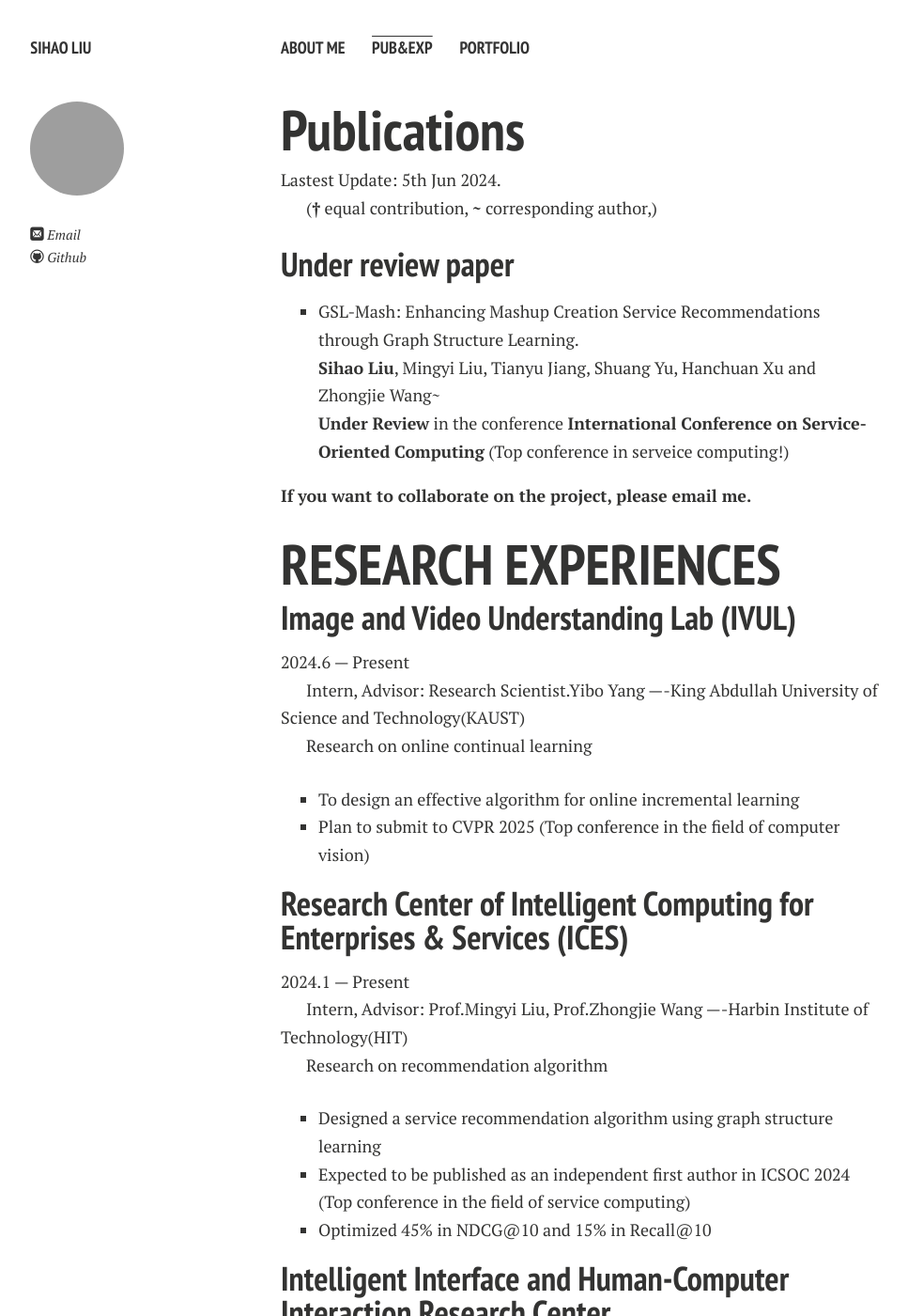
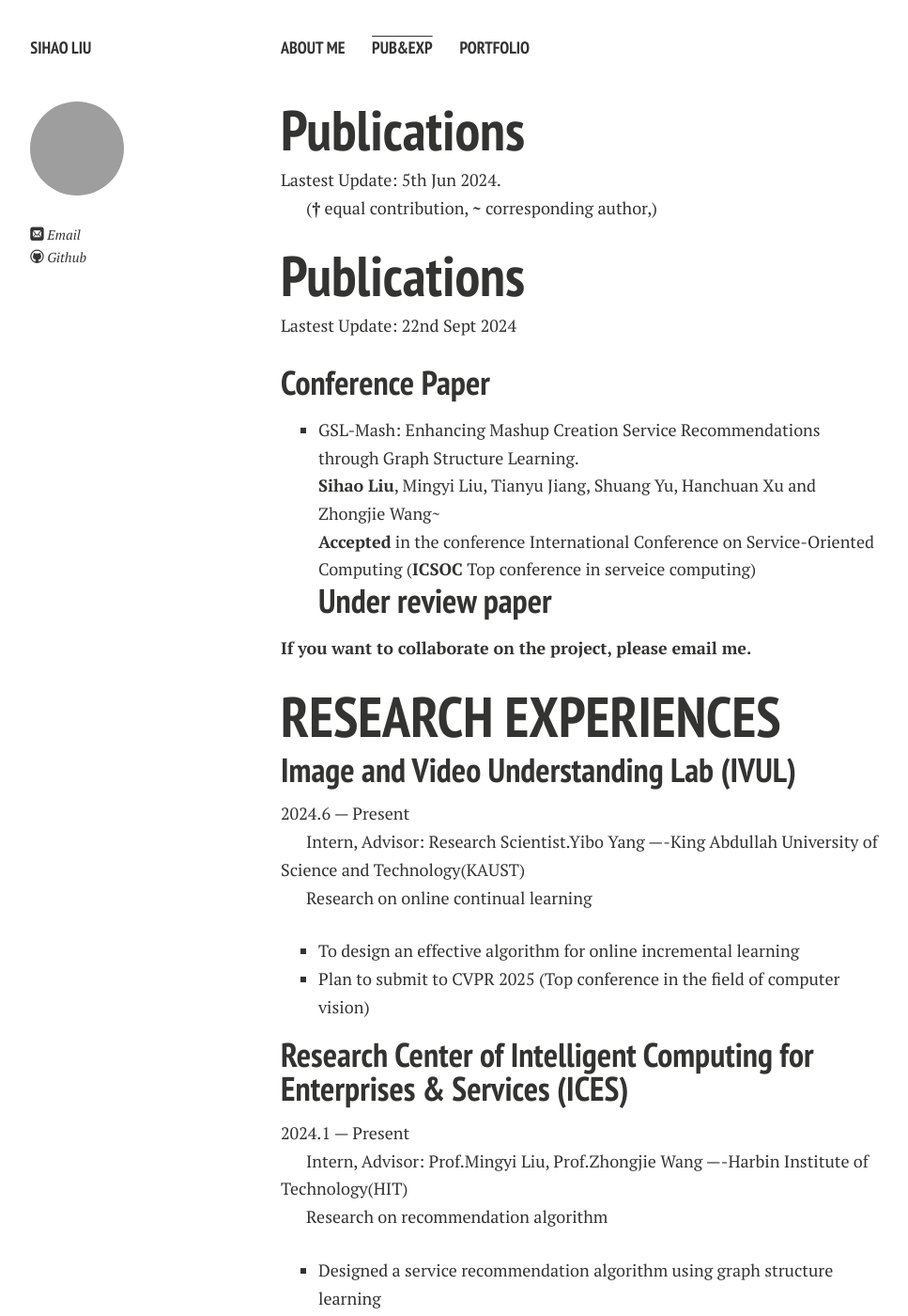
Before and after one commit to MyToumaKazusa/MyToumaKazusa.github.io, a Jekyll site: the page built from publications.md, in a window 1280 px wide and 1400 px high. Shown: the whole window at 94% size, without its empty margins (21-988 px from the left). Built offline with Jekyll 4.4.1, drawn with Linux system fonts in a browser that asks for light colours; nearby versions of some CDN libraries; comment, search, counter and statistics services are not loaded; a style sheet for code colours, icons or effects is not loaded; some of the changed text lies outside the part shown.

Commit message:
2024/9/22

```diff
--- a/publications.md
+++ b/publications.md
@@ -30,10 +30,14 @@ Lastest Update: 5th Jun 2024.
 - Cross-domain car detection model with integrated convolutional block attention mechanism. [[pdf]](https://www.sciencedirect.com/science/article/pii/S0262885623002081) <br>Haoxuan Xu†, **Songning Lai†** and Yang Yang~<br>
 **Accepted** in the journal **Image and Vision Computing** (JCR Q1(IF:4.7) CCF C). -->
 
+# Publications
+Lastest Update: 22nd Sept 2024
 
+## Conference Paper
+- GSL-Mash: Enhancing Mashup Creation Service Recommendations through Graph Structure Learning. <br>**Sihao Liu**, Mingyi Liu, Tianyu Jiang, Shuang Yu, Hanchuan Xu and Zhongjie Wang~<br>
+**Accepted** in the conference International Conference on Service-Oriented Computing (**ICSOC**  Top conference in serveice computing)
 ## Under review paper
-- GSL-Mash: Enhancing Mashup Creation Service Recommendations through Graph Structure Learning. <br>**Sihao Liu**, Mingyi Liu, Tianyu Jiang, Shuang Yu, Hanchuan Xu and Zhongjie Wang~<br>
-**Under Review** in the conference **International Conference on Service-Oriented Computing** (Top conference in serveice computing!)
+
 
 <!-- ## Working paper
 - Some projects about XAI/LLM will be submitted to NIPS2024/EMNLP2024/ICLR2024 -->
@@ -64,7 +68,7 @@ Intern, Advisor: Prof.Mingyi Liu, Prof.Zhongjie  Wang ----Harbin Institute of Te
 
 Research on recommendation algorithm
 - Designed a service recommendation algorithm using graph structure learning
-- Expected to be published as an independent first author in ICSOC 2024 (Top conference in the field of
+- One paper accepted as an independent first author in ICSOC 2024 (Top conference in the field of
 service computing)
 - Optimized 45% in NDCG@10 and 15% in Recall@10
 
```
Also changed, not shown: index.md (+3 -0 lines).
